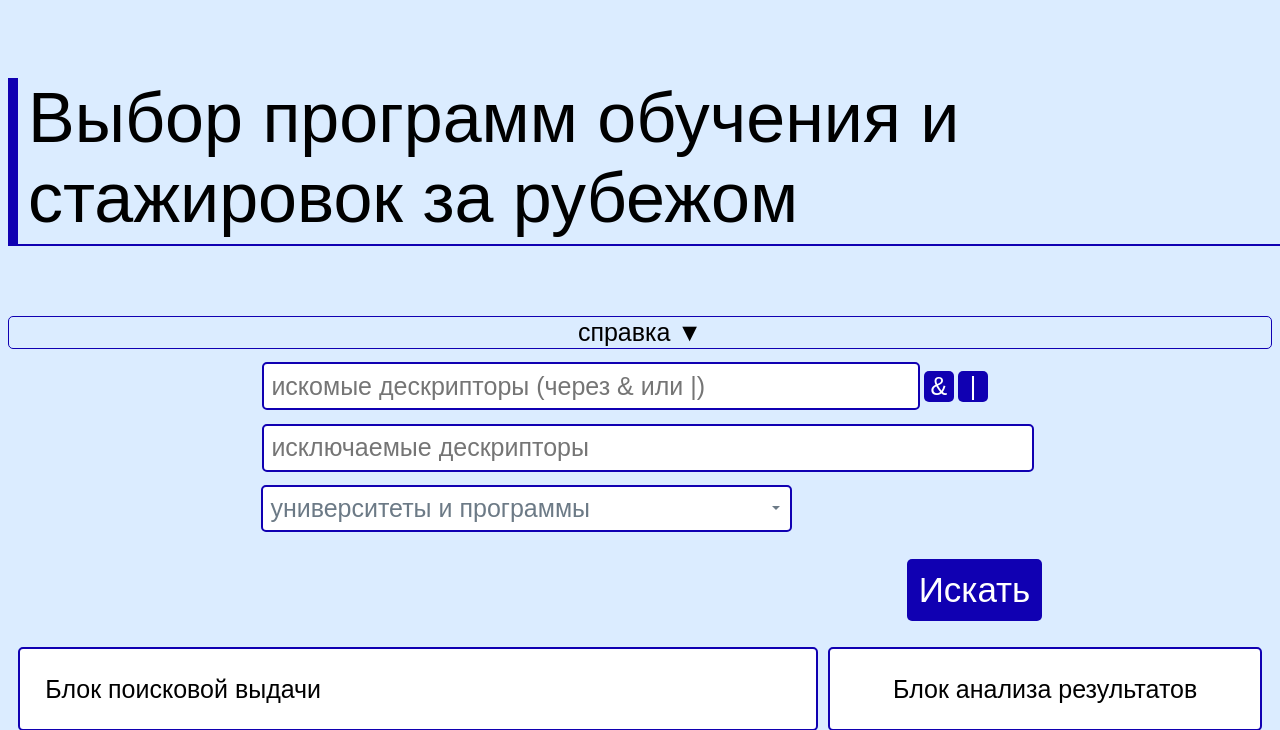
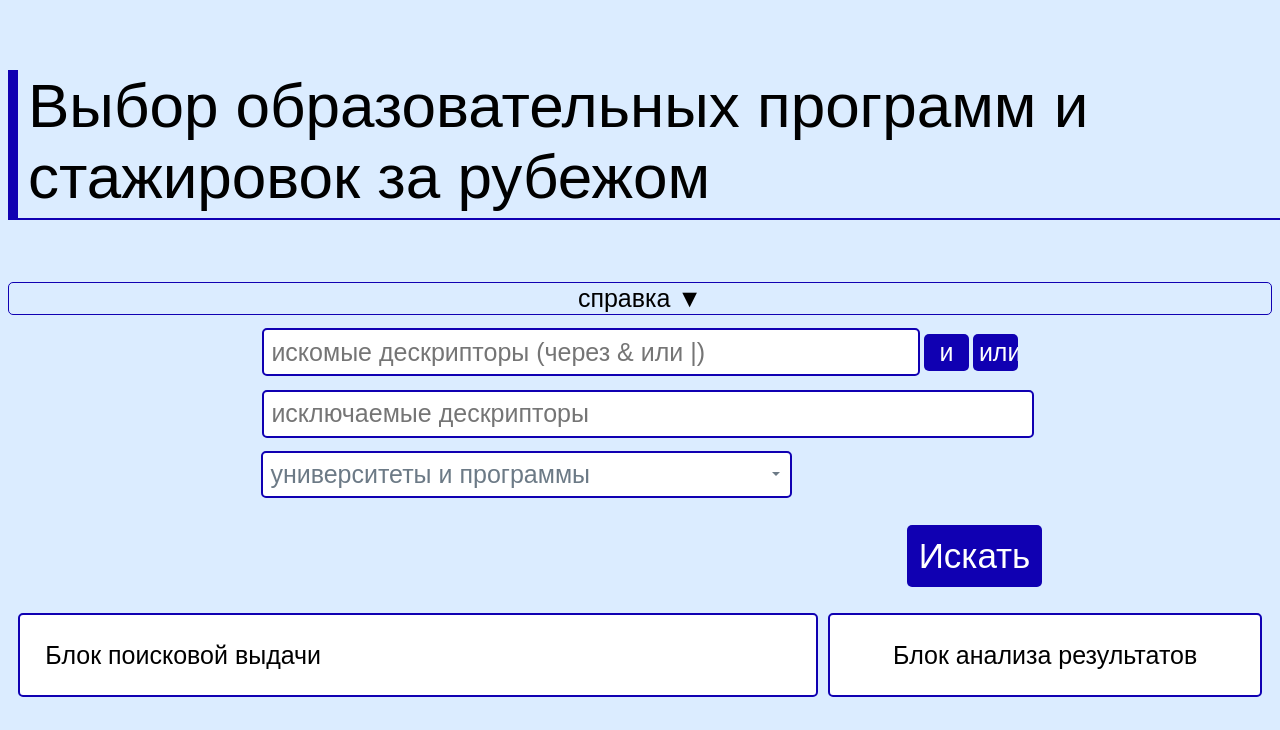
Before and after one commit to ChocolateSwan/CourseWork, a Flask app: page / in a window 1280 px wide. Shown: the top 730 px of the page. Run offline with Flask 2, Linux system fonts and the light colour scheme; some libraries are stand-ins or nearby versions.

Commit message:
финальные доработки

```diff
--- a/app/static/css/styles.css
+++ b/app/static/css/styles.css
@@ -15,7 +15,7 @@ body{
 
 h3 {
     font: var(--font);
-    font-size: 70px;
+    font-size: 62px;
     width: 100%;
     position: relative;
     display: inline-block;
@@ -262,7 +262,9 @@ footer{
 }
 
 .and_or{
-    width: 4%;
+    width: 6%;
+    padding-bottom: 0.5%;
+    padding-top: 0.5%;
     font-size: 25px;
     background-color: #1000B2;
     color: white;
--- a/app/static/js/form_control.js
+++ b/app/static/js/form_control.js
@@ -52,7 +52,7 @@ $(document).ready(function() {
                         $(results).empty();
 
                         data.data.results.forEach(function (el, index) {
-                            result_element= "<span> "+(index + 1) +". Адрес: <a href='"+el.url+"'>"+el.url+"</a> - найдено " +
+                            result_element= "<span> "+(index + 1) +". Веб-страница: <a href='"+el.url+"'>"+el.url+"</a> - найдено " +
                                 + el.count + " вариантов(а) </span>" +
                                 "<br><span> Найденные варианты: " + el.found_arr.join(", ") + "</span> <br> <br>";
                             $(result_element).clone().appendTo( results );
--- a/app/templates/index.html
+++ b/app/templates/index.html
@@ -19,7 +19,7 @@
 <body>
 
     <div>
-        <h3>Выбор программ обучения и стажировок за рубежом</h3>
+        <h3>Выбор образовательных программ и стажировок за рубежом</h3>
     </div>
 
     <div class="parent">
@@ -46,8 +46,8 @@
             <p>
                 <span>
                     {{ form.search() }}
-                    <input value="&" class="and_or" id ="and" type="button" >
-                    <input value="|" class="and_or" id ="or" type="button" >
+                    <input value="и" class="and_or" id ="and" type="button" >
+                    <input value="или" class="and_or" id ="or" type="button" >
                 </span>
 
                 <span id="search_error" class="error">
--- a/app/views.py
+++ b/app/views.py
@@ -100,13 +100,13 @@ def process_form():
                             ' или отредактировать поле "исключаемые дескрипторы"' if len(unwanted_words) else "")
 
         elif sum_all_pages > MAX_COUNT_OF_PAGES:
-            message = "Отлично! Поиск успешно состоялся - найдено {} совпадений на {} веб-страницах. Объем " \
+            message = "Отлично! Поиск успешно состоялся - найдено {} совпадений(я) на {} веб-страницах. Объем " \
                       "результатов слишком велик. Возможно вам следует сузить область поиска " \
                       '(например добавить дескрипторов в поле "исключаемые дескрипторы").' \
                 .format(sum_all_resp, sum_all_pages)
         else:
 
-            message = "Отлично! Поиск успешно состоялся - найдено {} совпадений на {} веб-страницах."\
+            message = "Отлично! Поиск успешно состоялся - найдено {} совпадений(я) на {} веб-страницах."\
                 .format(sum_all_resp,sum_all_pages)
 
     # Если нет результатов поиска
```
